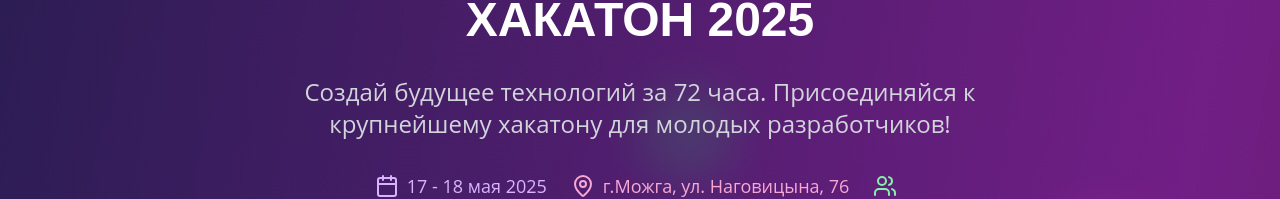
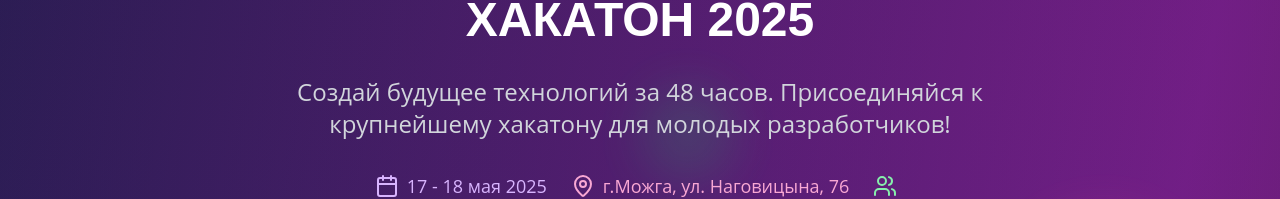
Before and after one commit to artemosipov13903-dev/nextgen-hackathon-landing, a React (Vite) app: page / in a window 1280 px wide. Shown: the part 314-513 px from the top of the page. Built offline with nearby package versions, Linux system fonts and the light colour scheme.

Commit message:
Обновление 1 компонентов

```diff
--- a/src/components/HeroSection.tsx
+++ b/src/components/HeroSection.tsx
@@ -25,7 +25,7 @@ const HeroSection = ({ onScrollToSection }: HeroSectionProps) => {
           <h2 className="text-3xl md:text-5xl font-bold text-white mb-8">
             ХАКАТОН 2025
           </h2>
-          <p className="text-xl md:text-2xl text-gray-300 mb-8 max-w-3xl mx-auto">Создай будущее технологий за 72 часа. Присоединяйся к крупнейшему хакатону для молодых разработчиков!</p>
+          <p className="text-xl md:text-2xl text-gray-300 mb-8 max-w-3xl mx-auto">Создай будущее технологий за 48 часов. Присоединяйся к крупнейшему хакатону для молодых разработчиков!</p>
 
           <div className="flex flex-col md:flex-row items-center justify-center gap-6 mb-12">
             <div className="flex items-center gap-2 text-lg text-purple-300">
```
